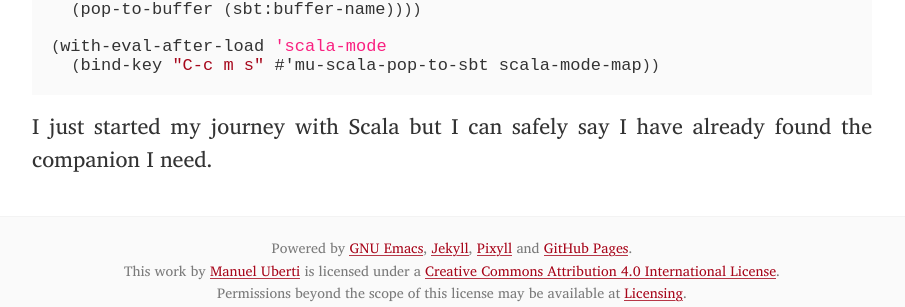
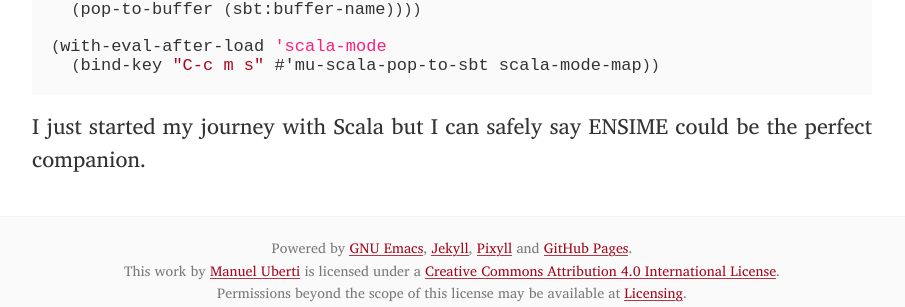
Before and after one commit to manuel-uberti/manuel-uberti.github.io, a Jekyll site: the page built from _posts/2016-11-01-ensime.md, in a window 1280 px wide. Shown: the part 1752-2059 px from the top of the page, without its empty margins (188-1093 px from the left). Built offline with Jekyll 4.4.1, drawn with Linux system fonts in a browser that asks for light colours; some web fonts are replaced.

Commit message:
Rephrase

````diff
--- a/_posts/2016-11-01-ensime.md
+++ b/_posts/2016-11-01-ensime.md
@@ -59,5 +59,5 @@ the REPL in a new frame instead."
   (bind-key "C-c m s" #'mu-scala-pop-to-sbt scala-mode-map))
 ```
 
-I just started my journey with Scala but I can safely say I have already found
-the companion I need.
+I just started my journey with Scala but I can safely say ENSIME could be the
+perfect companion.
````
